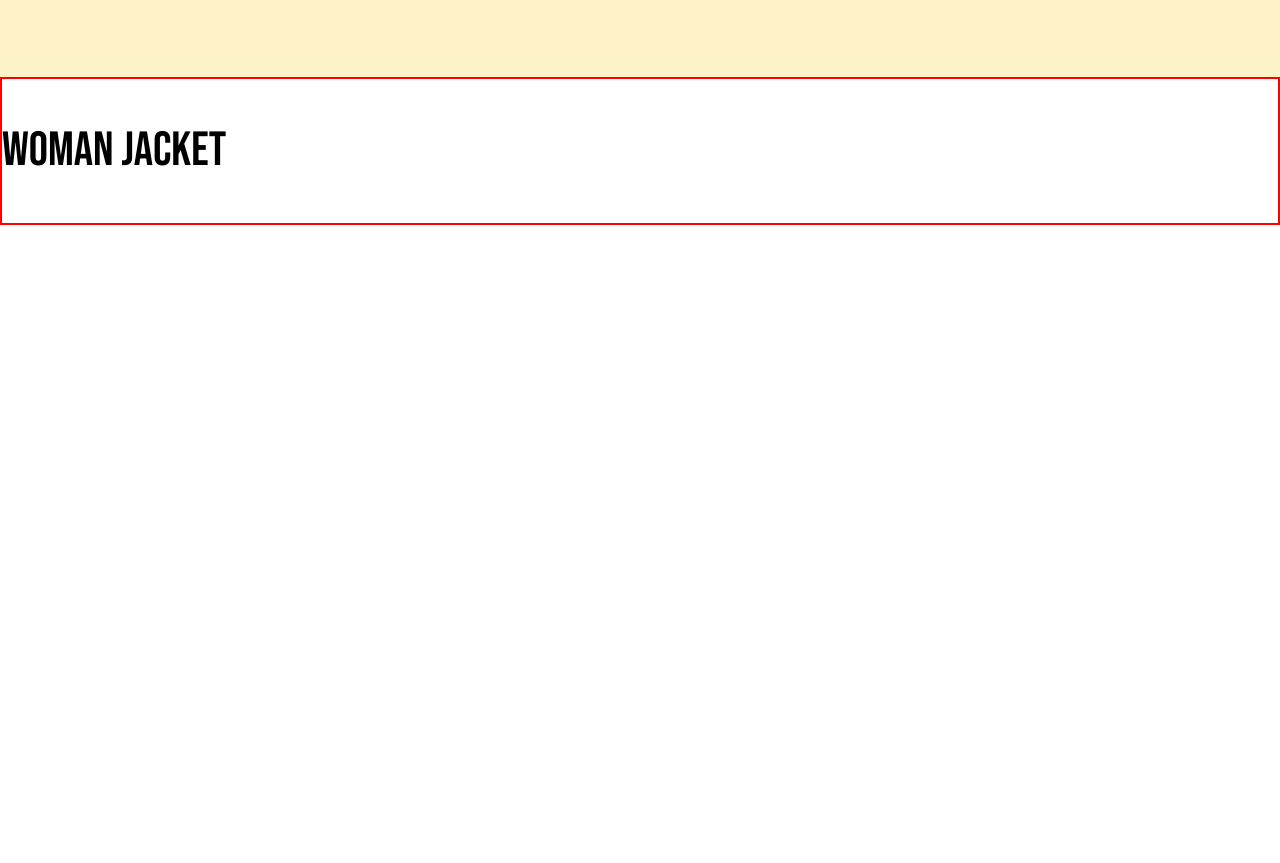
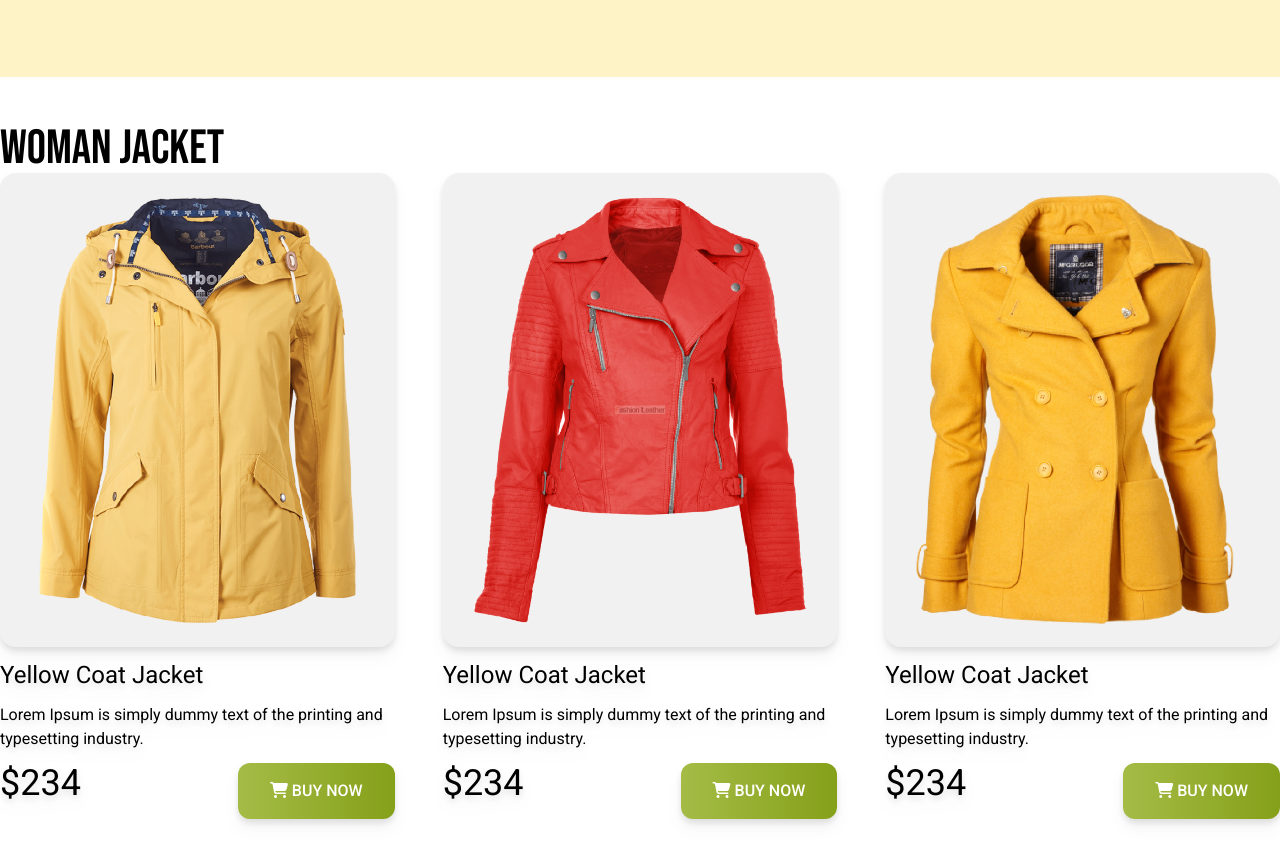
Before and after one commit to Shakib-Shajid/fashion-website, a plain HTML site: page index.html in a window 1280 px wide. Shown: the part 497-1360 px from the top of the page. Before the commit the page ends 800 px from the top, so only its background shows below. Drawn offline with nearby package versions, Linux system fonts and the light colour scheme.

Commit message:
card added

```diff
--- a/index.html
+++ b/index.html
@@ -12,15 +12,16 @@
     <!-- google font bebas -->
     <link rel="preconnect" href="https://fonts.googleapis.com">
     <link rel="preconnect" href="https://fonts.gstatic.com" crossorigin>
-    <link href="https://fonts.googleapis.com/css2?family=Bebas+Neue&display=swap" rel="stylesheet">
+    <link href="https://fonts.googleapis.com/css2?family=Bebas+Neue&family=Roboto:wght@400;500;700;900&display=swap"
+        rel="stylesheet">
 
     <style>
         .font-bebas {
             font-family: 'Bebas Neue', sans-serif;
         }
 
-        .max-w-7xl {
-            border: 2px solid red;
+        .font-roboto {
+            font-family: 'Roboto', sans-serif;
         }
     </style>
 </head>
@@ -52,6 +53,57 @@
     <main class="max-w-7xl mx-auto">
         <section class="py-12">
             <h3 class="text-5xl font-bebas">Woman Jacket</h3>
+            <!-- jackets container -->
+            <div class="font-roboto grid grid-col md:grid-cols-2 lg:grid-cols-3 gap-12">
+                <!-- jacket 2 -->
+                <div class="space-y-3 drop-shadow-lg">
+                    <div class="bg-[#F1F1F1] p-5 rounded-2xl">
+                        <img src="images/jacket-2.png" alt="" srcset="">
+                    </div>
+                    <h4 class="text-2xl">Yellow Coat Jacket </h4>
+                    <p>Lorem Ipsum is simply dummy text of the
+                        printing and typesetting industry.</p>
+                    <div class="flex justify-between">
+                        <h3 class="text-4xl">$234</h3>
+                        <button
+                            class="py-4 px-8 rounded-xl text-white uppercase font-medium bg-gradient-to-r from-[#A4BC46] to-[#85A019]">
+                            <i class="fa-solid fa-cart-shopping"></i> Buy
+                            Now</button>
+                    </div>
+                </div>
+                <!-- jacket 3 -->
+                <div class="space-y-3 drop-shadow-lg">
+                    <div class="bg-[#F1F1F1] p-5 rounded-2xl">
+                        <img src="images/jacket-3.png" alt="" srcset="">
+                    </div>
+                    <h4 class="text-2xl">Yellow Coat Jacket </h4>
+                    <p>Lorem Ipsum is simply dummy text of the
+                        printing and typesetting industry.</p>
+                    <div class="flex justify-between">
+                        <h3 class="text-4xl">$234</h3>
+                        <button
+                            class="py-4 px-8 rounded-xl text-white uppercase font-medium bg-gradient-to-r from-[#A4BC46] to-[#85A019]">
+                            <i class="fa-solid fa-cart-shopping"></i> Buy
+                            Now</button>
+                    </div>
+                </div>
+                <!-- jacket 1 -->
+                <div class="space-y-3 drop-shadow-lg">
+                    <div class="bg-[#F1F1F1] p-5 rounded-2xl">
+                        <img src="images/jacket-1.png" alt="" srcset="">
+                    </div>
+                    <h4 class="text-2xl">Yellow Coat Jacket </h4>
+                    <p>Lorem Ipsum is simply dummy text of the
+                        printing and typesetting industry.</p>
+                    <div class="flex justify-between">
+                        <h3 class="text-4xl">$234</h3>
+                        <button
+                            class="py-4 px-8 rounded-xl text-white uppercase font-medium bg-gradient-to-r from-[#A4BC46] to-[#85A019]">
+                            <i class="fa-solid fa-cart-shopping"></i> Buy
+                            Now</button>
+                    </div>
+                </div>
+            </div>
         </section>
 
     </main>
```
